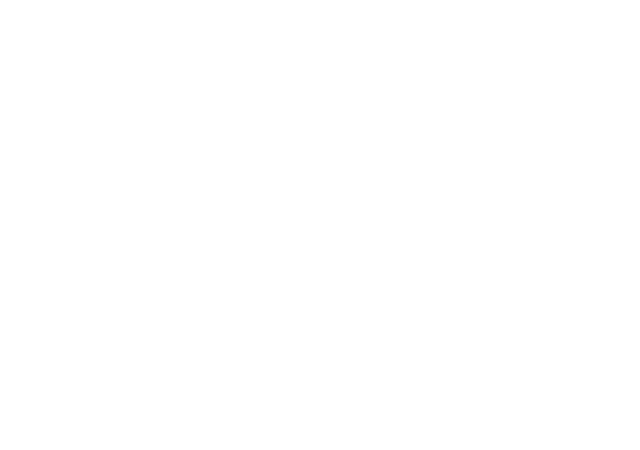
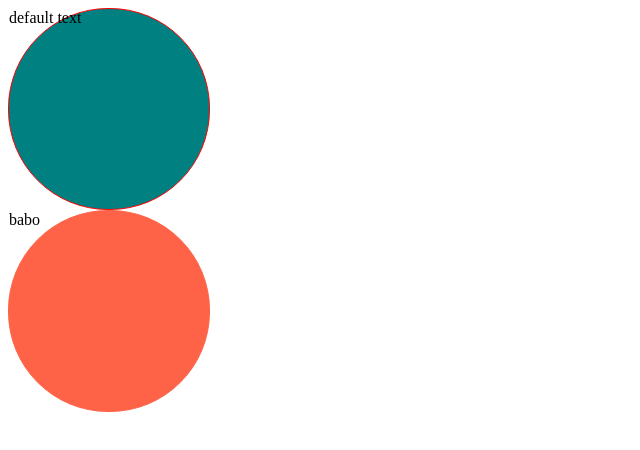
Before and after one commit to holynow/ReactMasterClass, a React (Create React App) app in the folder my-app/: page / in a window 1280 px wide. Shown: the top 450 px of the page, without its empty margins (0-640 px from the left). Built offline with nearby package versions, Linux system fonts and the light colour scheme.

Commit message:
'my-app'

```diff
--- a/my-app/src/App.tsx
+++ b/my-app/src/App.tsx
@@ -1,7 +1,12 @@
-import styled from "styled-components";
+import Circle from "./Circle";
 
 function App() {
-  return null;
+  return (
+    <div>
+      <Circle bgColor="teal" borderColor="red" />
+      <Circle bgColor="tomato" text="babo" />
+    </div>
+  );
 }
 
 export default App;
--- /dev/null
+++ b/my-app/src/Circle.tsx
@@ -0,0 +1,30 @@
+import { useState } from "react";
+import styled from "styled-components";
+
+interface CircleProps {
+  bgColor: string;
+  borderColor?: string;
+  text?: string;
+}
+const Container = styled.div<ContainerProps>`
+  width: 200px;
+  height: 200px;
+  background-color: ${(props) => props.bgColor};
+  border-radius: 100px;
+  border: 1px solid ${(props) => props.borderColor};
+`;
+
+interface ContainerProps {
+  bgColor: string;
+  borderColor: string;
+}
+
+function Circle({ bgColor, borderColor, text = "default text" }: CircleProps) {
+  return (
+    <Container bgColor={bgColor} borderColor={borderColor ?? bgColor}>
+      {text}
+    </Container>
+  );
+}
+
+export default Circle;
```
Also changed, not shown: my-app/package.json (+5 -5 lines), my-app/src/index.tsx (+4 -5 lines), 2 other files (tests, documents, lock files or other folders).
